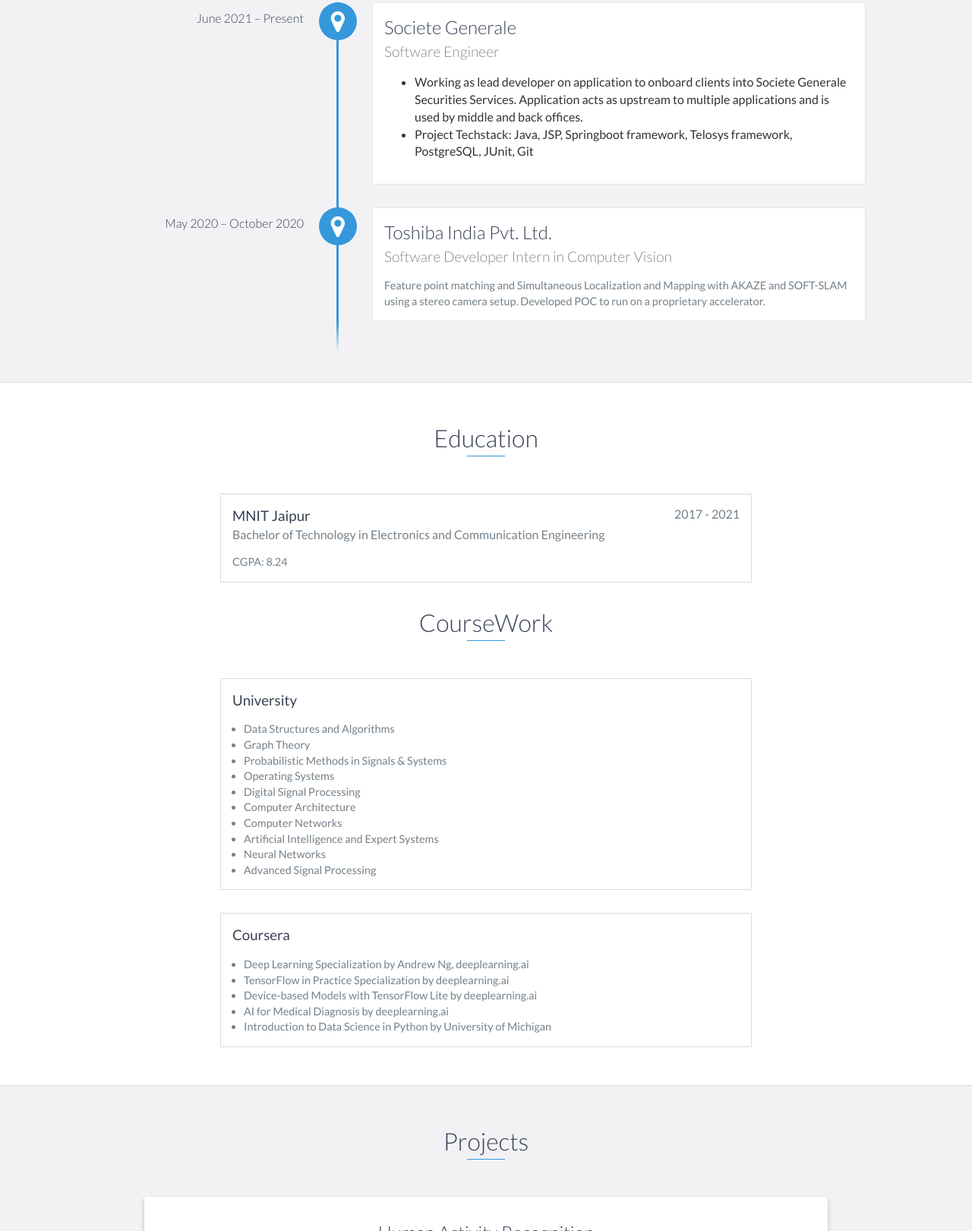
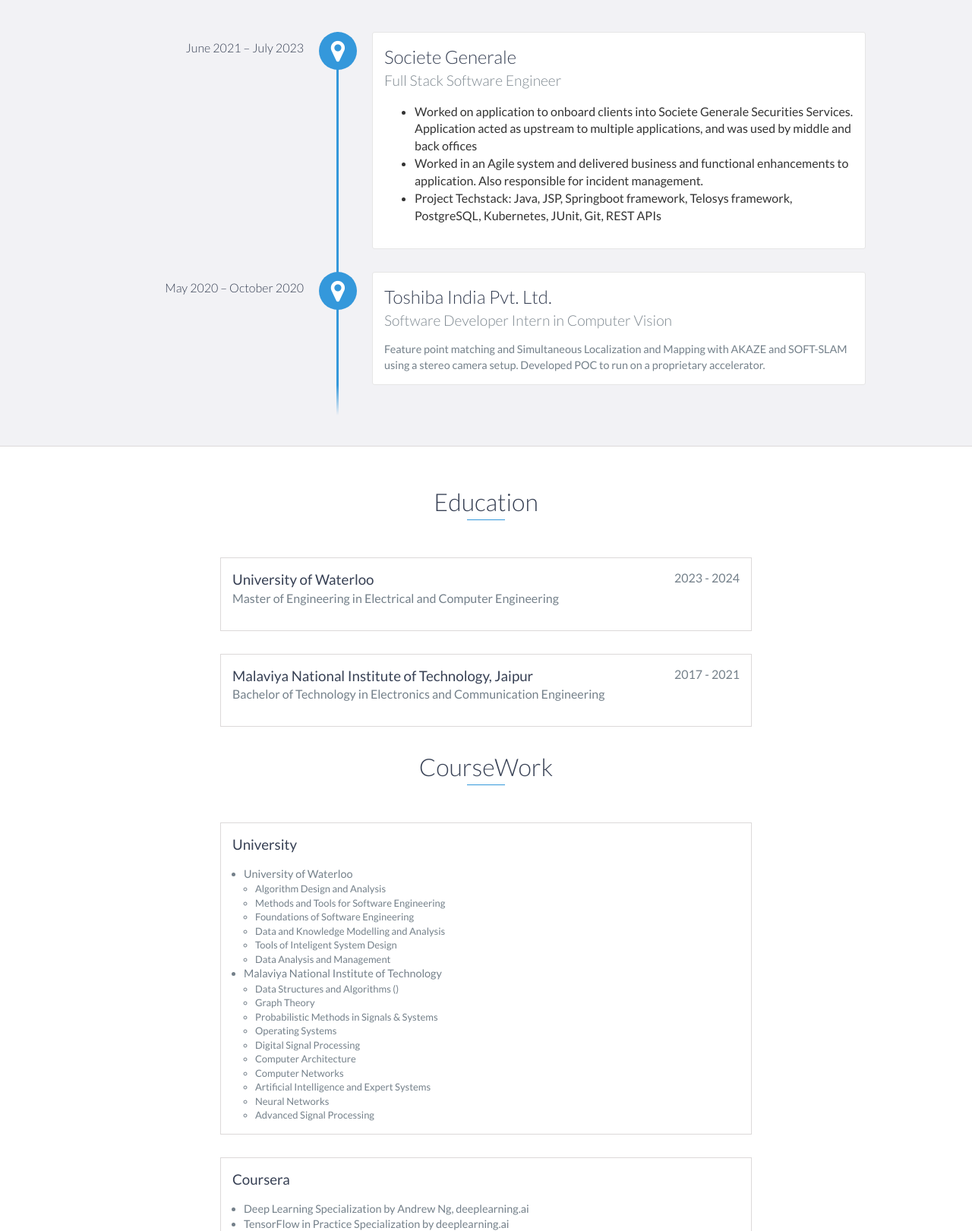
Before and after one commit to paarthbir77/paarthbir77.github.io, a website: page index.html in a window 1280 px wide. Shown: the part 1179-2800 px from the top of the page at 76% size. Drawn offline with nearby package versions, Linux system fonts and the light colour scheme; some icons are missing.

Commit message:
Update index.html
education

```diff
--- a/index.html
+++ b/index.html
@@ -109,8 +109,9 @@
             </div>
             <div class="col-md-8">
                 <p>
-                    Former undergraduate from Malaviya National Institute of Technology(MNIT) interested in the application of Computer Vision and Deep Learning in healthcare.
-                    Also interested in Android Application Development. Currently working at Société Générale as a Software Engineer.
+                    Currently a graduate student at the Department of Electrical and Computer Engineering at the University of Waterloo.
+                    Full-Stack Software Engineer adept in Java, Spring Boot, and PostgreSQL. Passionate about building scalable solutions that drive business objectives. Skilled in both front-end and back-end development, with a commitment to delivering high-quality code.
+                    Seeking opportunities to grow as a developer while making meaningful contributions to impactful projects.
                 </p>
             </div>
         </div>
@@ -121,13 +122,13 @@
 <div id="experience" class="background-alt">
     <h2 class="heading">Experience</h2>
     <div id="experience-timeline">
-        <div data-date="June 2021 – Present">
+        <div data-date="June 2021 – July 2023">
             <h3>Societe Generale</h3>
-            <h4>Software Engineer</h4>
+            <h4>Full Stack Software Engineer</h4>
             <ul>
-                <li>Working as lead developer on application to onboard clients into Societe Generale Securities Services. Application acts as upstream to multiple applications and is used by middle
-                    and back offices.</li>
-                <li>Project Techstack: Java, JSP, Springboot framework, Telosys framework, PostgreSQL, JUnit, Git</li>
+                <li>Worked on application to onboard clients into Societe Generale Securities Services. Application acted as upstream to multiple applications, and was used by middle and back offices</li>
+                <li>Worked in an Agile system and delivered business and functional enhancements to application. Also responsible for incident management.</li>
+                <li>Project Techstack: Java, JSP, Springboot framework, Telosys framework, PostgreSQL, Kubernetes, JUnit, Git, REST APIs</li>
             </ul>
         </div>
         <div data-date="May 2020 – October 2020">
@@ -145,12 +146,14 @@
 <div id="education">
     <h2 class="heading">Education</h2>
     <div class="education-block">
-        <h3>MNIT Jaipur</h3>
+        <h3>University of Waterloo</h3>
+        <span class="education-date">2023 - 2024</span>
+        <h4>Master of Engineering in Electrical and Computer Engineering</h4>
+    </div>
+    <div class="education-block">
+        <h3>Malaviya National Institute of Technology, Jaipur</h3>
         <span class="education-date">2017 - 2021</span>
         <h4>Bachelor of Technology in Electronics and Communication Engineering</h4>
-        <p>
-            CGPA: 8.24
-        </p>
     </div>
     <h2 class="heading">CourseWork</h2>
 
@@ -158,7 +161,18 @@
         <h3>University</h3>
         <h4> </h4>
         <ul>
-            <li> Data Structures and Algorithms</li>
+            <li>University of Waterloo</li>
+            <ul>
+                <li>Algorithm Design and Analysis</li>
+                <li>Methods and Tools for Software Engineering</li>
+                <li>Foundations of Software Engineering</li>
+                <li>Data and Knowledge Modelling and Analysis</li>
+                <li>Tools of Inteligent System Design</li>
+                <li>Data Analysis and Management</li>
+            </ul>
+            <li>Malaviya National Institute of Technology</li>
+            <ul>
+                <li> Data Structures and Algorithms ()</li>
                 <li> Graph Theory</li>
                 <li> Probabilistic Methods in Signals & Systems</li>
                 <li> Operating Systems</li>
@@ -168,6 +182,7 @@
                 <li> Artificial Intelligence and Expert Systems </li>
                 <li> Neural Networks </li>
                 <li> Advanced Signal Processing </li>
+            </ul>
         </ul>
     </div>
     <!-- End .education-block -->
```
Lines whose indentation alone changed are shown as unchanged.
